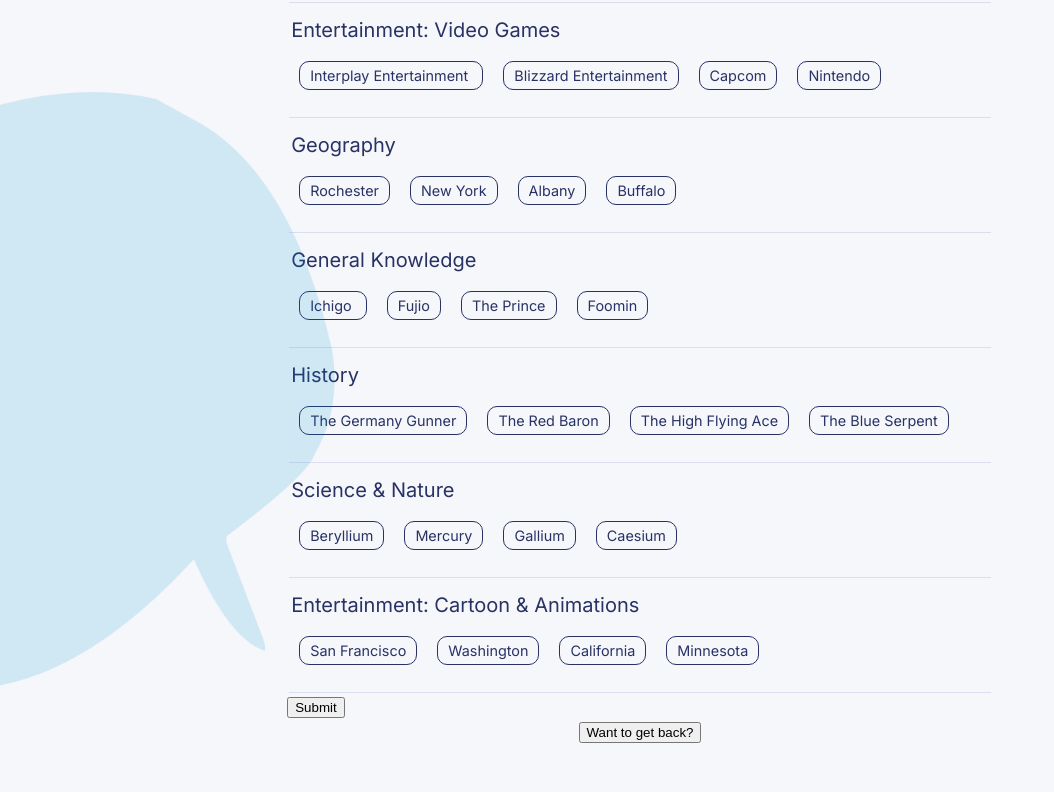
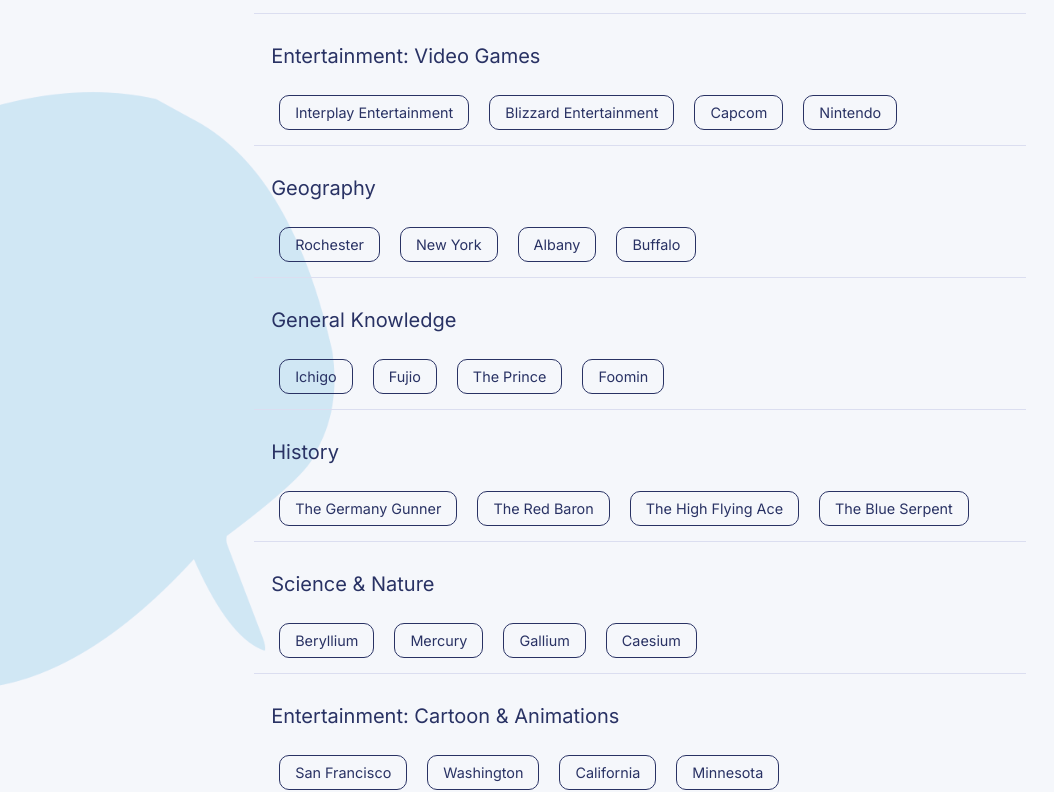
Before and after one commit to Jayawan69/Solo-Project-Scrimba-Quizical, a React (Vite) app: page / in a window 1280 px wide. Shown: the part 507-1299 px from the top of the page, without its empty margins (0-1054 px from the left). Built offline with nearby package versions, Linux system fonts and the light colour scheme.

Commit message:
to fix alignment of label and fieldset

```diff
--- a/src/App.jsx
+++ b/src/App.jsx
@@ -12,6 +12,9 @@
 export default function App(){
 
    const [frontPage, setFrontPage] = useState(false)
+   const [userAnswers, setUserAnswers] = useState({})
+
+   console.log(userAnswers)
 
    function startQuizBtn(){
       setFrontPage(prev=>!prev)
@@ -35,10 +38,10 @@
       htmlToReturn = <FirstPage startQuizBtn={startQuizBtn}/>
    }else{
       htmlToReturn =
-         <>
-            <Question/>
+         <main>
+            <Question setUserAnswers={setUserAnswers}/>
             <MainPage setFrontPage={setFrontPage}/>
-         </>
+         </main>
    }
 
    return htmlToReturn
--- a/src/Components/MainPage.jsx
+++ b/src/Components/MainPage.jsx
@@ -20,7 +20,6 @@
 
   return(
     <>
-      <main>
         <section > {/* this is for background images */}
           <img src={yellowBallon} className='top-yellow-blob' alt="yellow blob" />
           <img src={yellowBallon} className='bot-yellow-blob' alt="yellow blob" />
@@ -31,7 +30,6 @@
 
         </section>
 
-      </main>
     </>
   )
 }
--- a/src/Components/Question.jsx
+++ b/src/Components/Question.jsx
@@ -3,9 +3,13 @@
 
 export default function Question (props){
 
-    function submit(formData) {
-    console.log(email)
-    console.log(formData)
+    function submit(event) {
+      event.preventDefault()
+      const formEl = event.currentTarget
+      const formData = new FormData(formEl)
+      props.setUserAnswers(Object.fromEntries(formData.entries()))
+
+      formEl.reset()
   }
 
 
@@ -33,7 +37,7 @@
 
                {shuffledOption.map((ans, index)=>(
                   <label >
-                     <input type="radio" name={`question${i}`}/>
+                     <input value ={ans} type="radio" name={`question-${i+1}`}/>
                      {ans}
                   </label>
                ))}
@@ -43,14 +47,14 @@
       }
    )
 
-   console.log(fieldHtml)
+   // console.log(fieldHtml)
 
   return (
     <section>
-      <form action={submit} >
+      <form onSubmit={submit} >
 
         {fieldHtml}
-        <button>Submit</button>
+        <button type="submit" className='submit-btn'>Check Answer</button>
 
       </form>
     </section>
--- a/src/index.css
+++ b/src/index.css
@@ -76,7 +76,7 @@
   font-family: Inter, sans-serif;
   background-color: #F5F7FB;
   position: relative;
-  margin: 50px;
+  /* margin: 50px; */
   min-height: 100vh;
 }
 
@@ -94,6 +94,8 @@
   position: fixed;
   top:-500px;
   right:-350px;
+  z-index: -1;
+  pointer-events: none;
 }
 
 .bot-yellow-blob{
@@ -103,6 +105,8 @@
   bottom:-500px;
   left:-350px;
   filter: invert(55%) sepia(100%) saturate(5000%) hue-rotate(180deg);
+  z-index: -1;
+  pointer-events: none;
 }
 
 .first-page-title{
@@ -142,21 +146,44 @@
 
 fieldset {
   border: none;
-  height: 100px;
-  margin-top: 15px;
-  padding: 0;
+  margin: 15px;
+  padding-bottom: 15px;
   border-bottom: 1px solid #DBDEF0;
+  display: flex;
 }
 
 input[type="radio"] {
   display: none;
 }
 
+form{
+  display: flex;
+  flex-direction: column;
+  min-width: 100vh;
+  flex-wrap: nowrap;
+}
+
 label{
-  padding: 5px 10px;
+  padding: 8px 15px;
   border: 1px solid #293264;
   color: #293264;
-  margin: 30px 10px;
+  margin: 0px 10px;
   border-radius: 10px;
   font-size: 0.9rem;
+  user-select: none;
+  /* display: inline-block; */
+  /* width: 100%; */
 }
+
+label:has(input:checked) {
+  background-color: #D6DBF5;
+}
+
+.submit-btn{
+  padding: 15px 30px;
+  border-radius: 15px;
+  border: none;
+  background-color: #4D5B9E;
+  color: #F5F7FB;
+  margin: 40px auto;
+}
```
